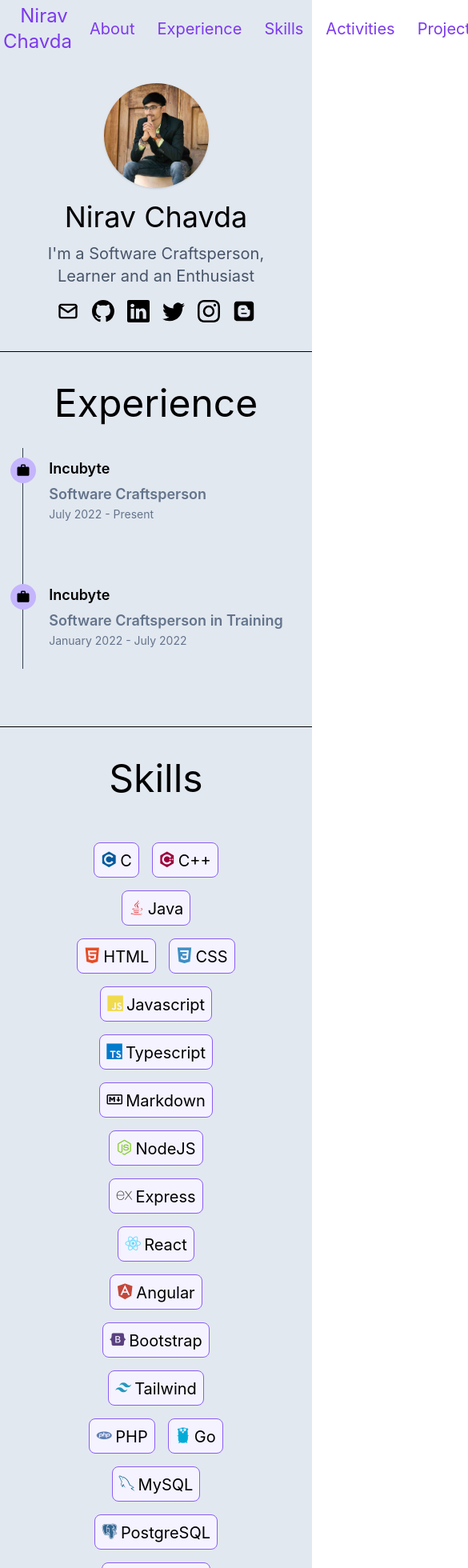
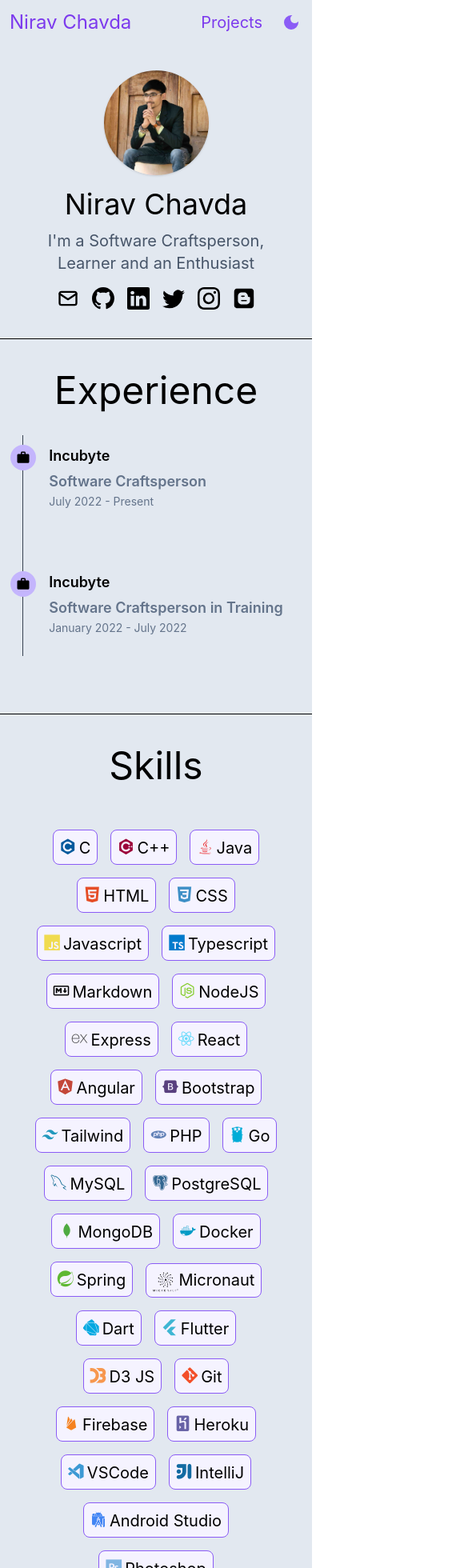
Before and after one commit to niravchavda99/niravchavda99.github.io, a React (Create React App) app: page / in a window 390 px wide. Shown: the top 1960 px of the page at 80% size, 585 px wide, since content can reach past the window. Built offline with nearby package versions, Linux system fonts and the light colour scheme.

Commit message:
ENH: Add Mobile view

```diff
--- a/src/app/activities/Activities.scss
+++ b/src/app/activities/Activities.scss
@@ -5,7 +5,7 @@
 }
 
 .activities-container {
-  @apply p-10 grid grid-cols-2 gap-4 border-violet-500;
+  @apply p-10 grid grid-cols-1 md:grid-cols-2 gap-4 border-violet-500;
 }
 
 .activities-header {
--- a/src/app/activities/activity/Activity.scss
+++ b/src/app/activities/activity/Activity.scss
@@ -5,7 +5,7 @@
 }
 
 .activity-container {
-  @apply p-6 max-w-md rounded-lg border shadow-md shadow-gray-800;
+  @apply h-full p-6 max-w-md rounded-lg border shadow-md shadow-gray-800;
 }
 
 .activity-title {
--- a/src/app/common/Common.scss
+++ b/src/app/common/Common.scss
@@ -9,3 +9,7 @@
 .bg-dark {
   @apply bg-slate-700;
 }
+
+.mobile-hidden {
+  @apply hidden md:block;
+}
--- a/src/app/experience/Experience.tsx
+++ b/src/app/experience/Experience.tsx
@@ -9,7 +9,7 @@ const Experience = () => {
     <div className={'flex flex-col justify-center items-center'}>
       <div className={'w-max'}>
         <div className="jobs-container">
-          {jobs.map(job => <Job profile={job}/>)}
+          {jobs.map(job => <Job key={`job${job.organizationName}${job.designation}`} profile={job}/>)}
         </div>
       </div>
     </div>
--- a/src/app/home/Home.tsx
+++ b/src/app/home/Home.tsx
@@ -8,6 +8,7 @@ import ThemeProps from "../common/ThemeProps";
 import SplashScreen from "../common/splashscreen/SplashScreen";
 import Fader from "../common/fader/Fader";
 import Activities from "../activities/Activities";
+import '../common/Common.scss';
 
 const Home = ({theme, toggleTheme}: ThemeProps) => {
   const [loading, setLoading] = useState(true);
@@ -20,10 +21,10 @@ const Home = ({theme, toggleTheme}: ThemeProps) => {
       <SplashScreen/> :
       <Fader timeout={200} transitionTime={1}>
         <Header theme={theme} toggleTheme={toggleTheme}>
-          <a href={"/#about"} className={'header-content'}>About</a>
-          <a href={"/#experience"} className={'header-content'}>Experience</a>
-          <a href={"/#skills"} className={'header-content'}>Skills</a>
-          <a href={"/#activities"} className={'header-content'}>Activities</a>
+          <a href={"/#about"} className={'header-content mobile-hidden'}>About</a>
+          <a href={"/#experience"} className={'header-content mobile-hidden'}>Experience</a>
+          <a href={"/#skills"} className={'header-content mobile-hidden'}>Skills</a>
+          <a href={"/#activities"} className={'header-content mobile-hidden'}>Activities</a>
           <Link to={"/projects"} className={'header-content'}>Projects</Link>
         </Header>
         <About/>
--- a/src/app/projects/Projects.scss
+++ b/src/app/projects/Projects.scss
@@ -1,7 +1,7 @@
 @import "src/app/common/Common.scss";
 
 .projects-container {
-  @apply py-4 px-32 text-center select-none transition-all;
+  @apply py-4 px-8 md:px-32 text-center select-none transition-all;
 }
 
 .projects-header {
@@ -9,7 +9,7 @@
 }
 
 .repositories-container {
-  @apply grid grid-cols-3 gap-x-16 gap-y-10;
+  @apply grid grid-cols-1 sm:grid-cols-2 lg:grid-cols-3 gap-x-16 gap-y-10;
 }
 
 .light {
--- a/src/app/search/Search.scss
+++ b/src/app/search/Search.scss
@@ -1,9 +1,9 @@
 .search-container {
-  @apply p-8;
+  @apply py-8;
 }
 
 .input {
-  @apply bg-transparent text-center p-2 w-1/4 rounded-lg focus:outline-none;
+  @apply bg-transparent text-center p-2 w-full md:w-1/3 rounded-lg focus:outline-none;
 }
 
 .light {
--- a/src/app/skills/Skills.scss
+++ b/src/app/skills/Skills.scss
@@ -7,6 +7,10 @@
 .skills-header {
   @apply text-5xl p-2 pb-6 transition-all;
 }
+
+.skills-container {
+   @apply sm:w-2/3 w-full;
+ }
 
 .light {
   #skills {
--- a/src/app/skills/Skills.tsx
+++ b/src/app/skills/Skills.tsx
@@ -8,7 +8,7 @@ const Skills = ({theme}: ThemeValueProps) => {
       <div id={'skills'}>
         <div className="skills-header">Skills</div>
         <br/>
-        <div className="w-2/3">
+        <div className="skills-container">
           {getAllSkills(theme).map(skill =>
               <Skill key={skill.name} skillName={skill.name} iconClassName={skill.className} svg={skill.svg}/>)}
         </div>
```
